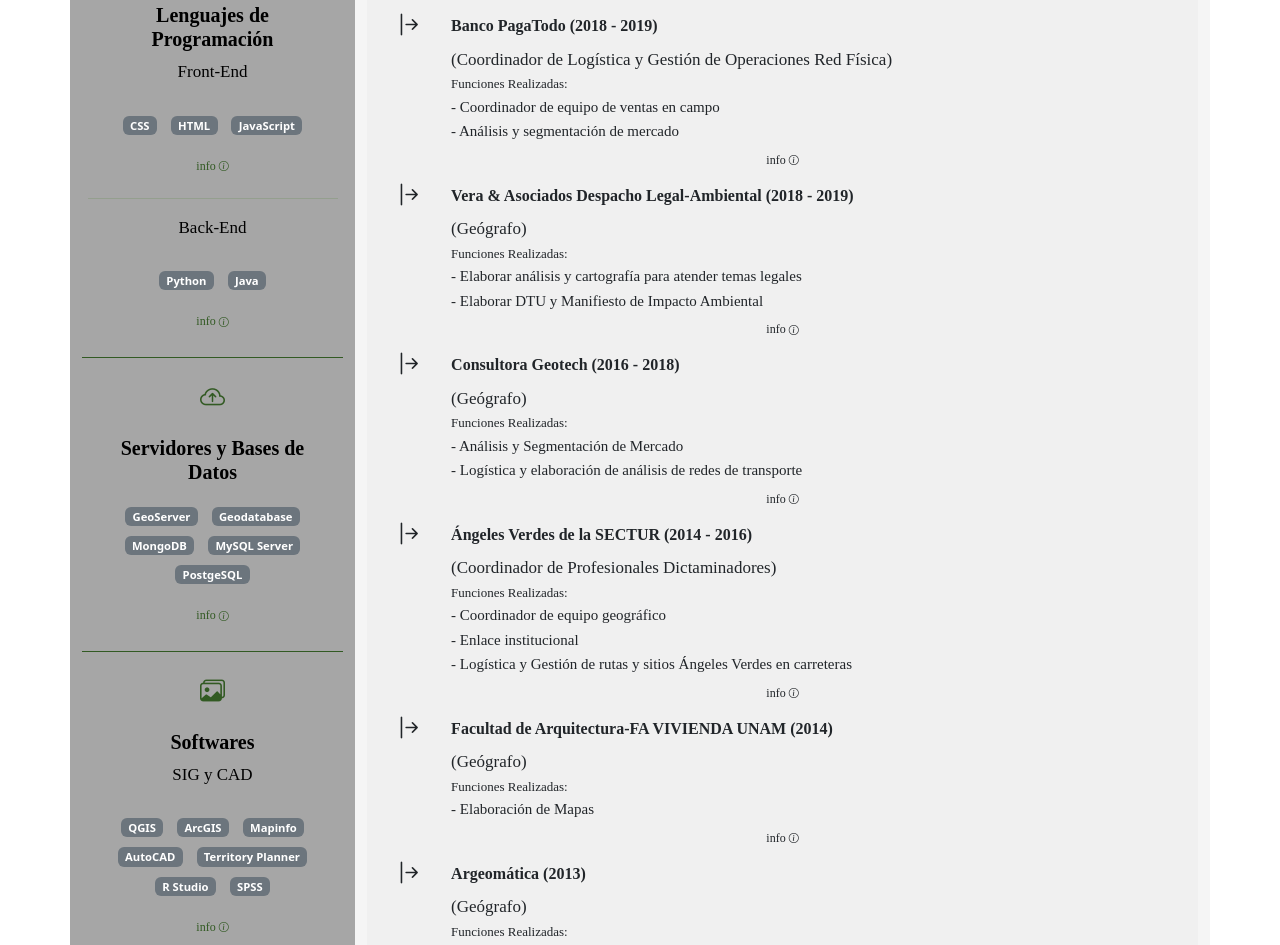
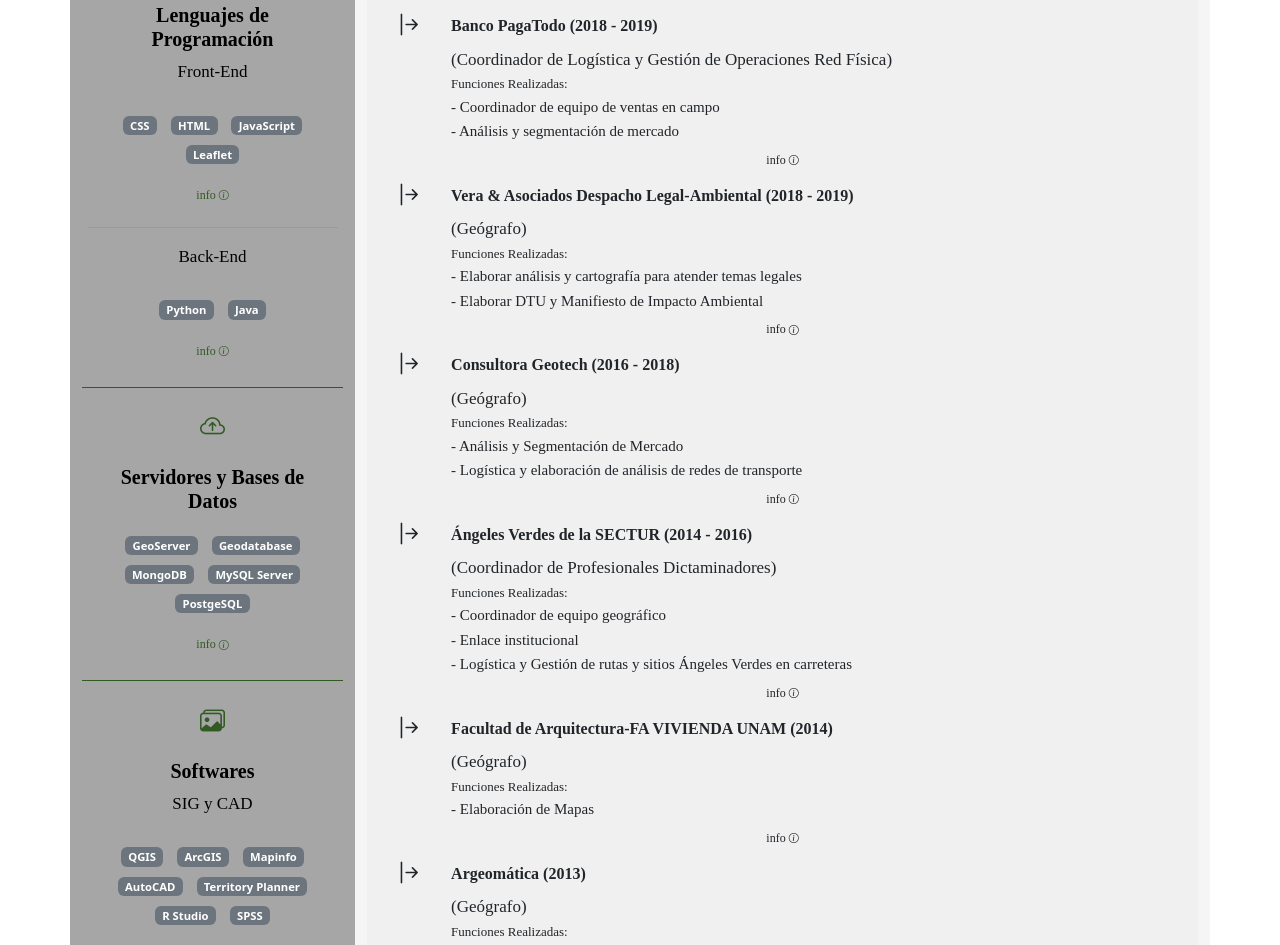
Before and after one commit to GRJPedro/PedroGomezCV, a plain HTML site: page index.html in a window 1280 px wide. Shown: the part 1348-2293 px from the top of the page. Drawn offline with nearby package versions, Linux system fonts and the light colour scheme; a web font is replaced by a local one.

Commit message:
Update index.html

```diff
--- a/index.html
+++ b/index.html
@@ -164,6 +164,7 @@
                   <span class="badge text-bg-secondary">CSS</span>
                   <span class="badge text-bg-secondary">HTML</span>
                   <span class="badge text-bg-secondary">JavaScript</span>
+                  <span class="badge text-bg-secondary">Leaflet</span>
                 </div>
                 <div class="bot-tec">
                   <button type="button" class="btn" data-bs-toggle="collapse" data-bs-target="#lenguajesfrontend">info
```
